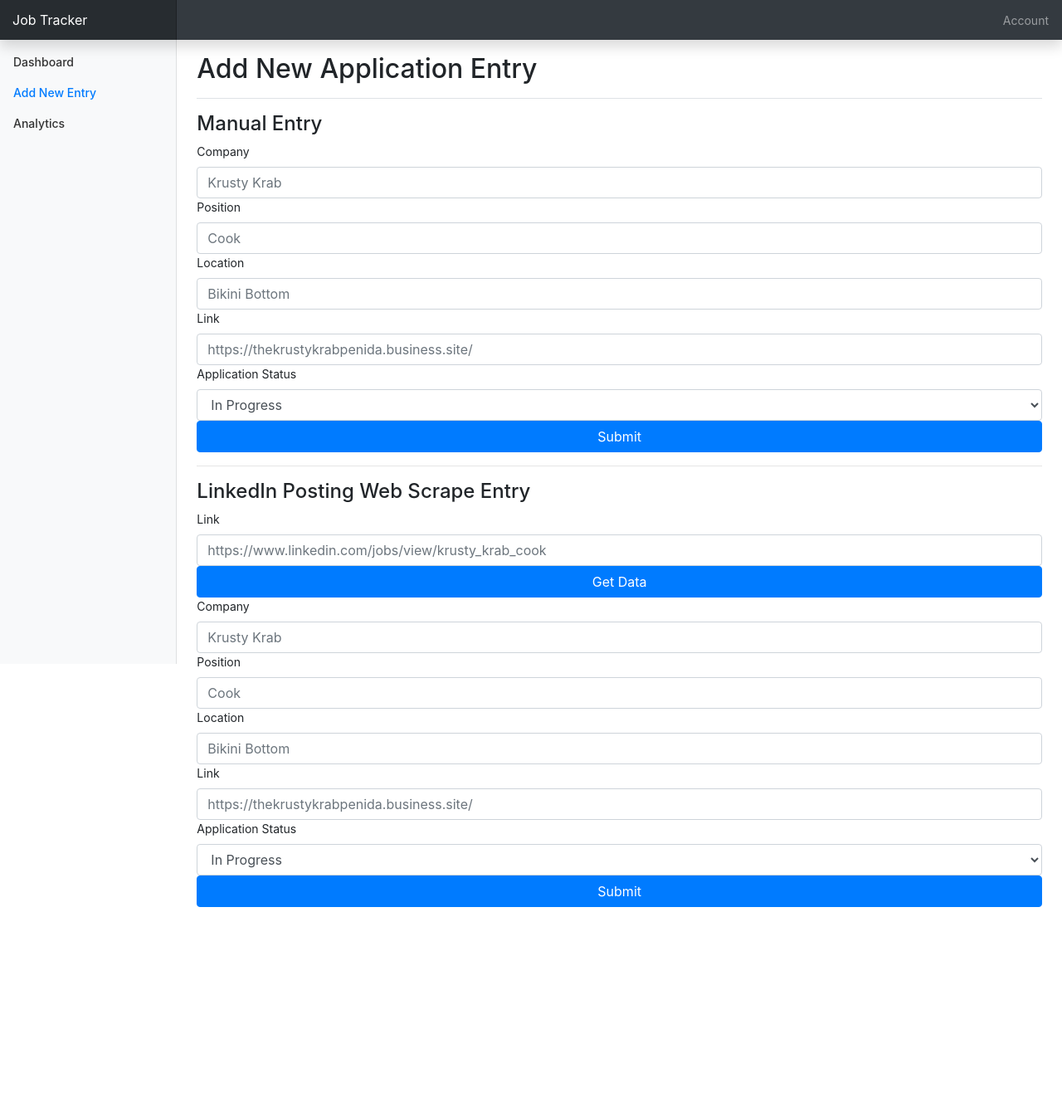
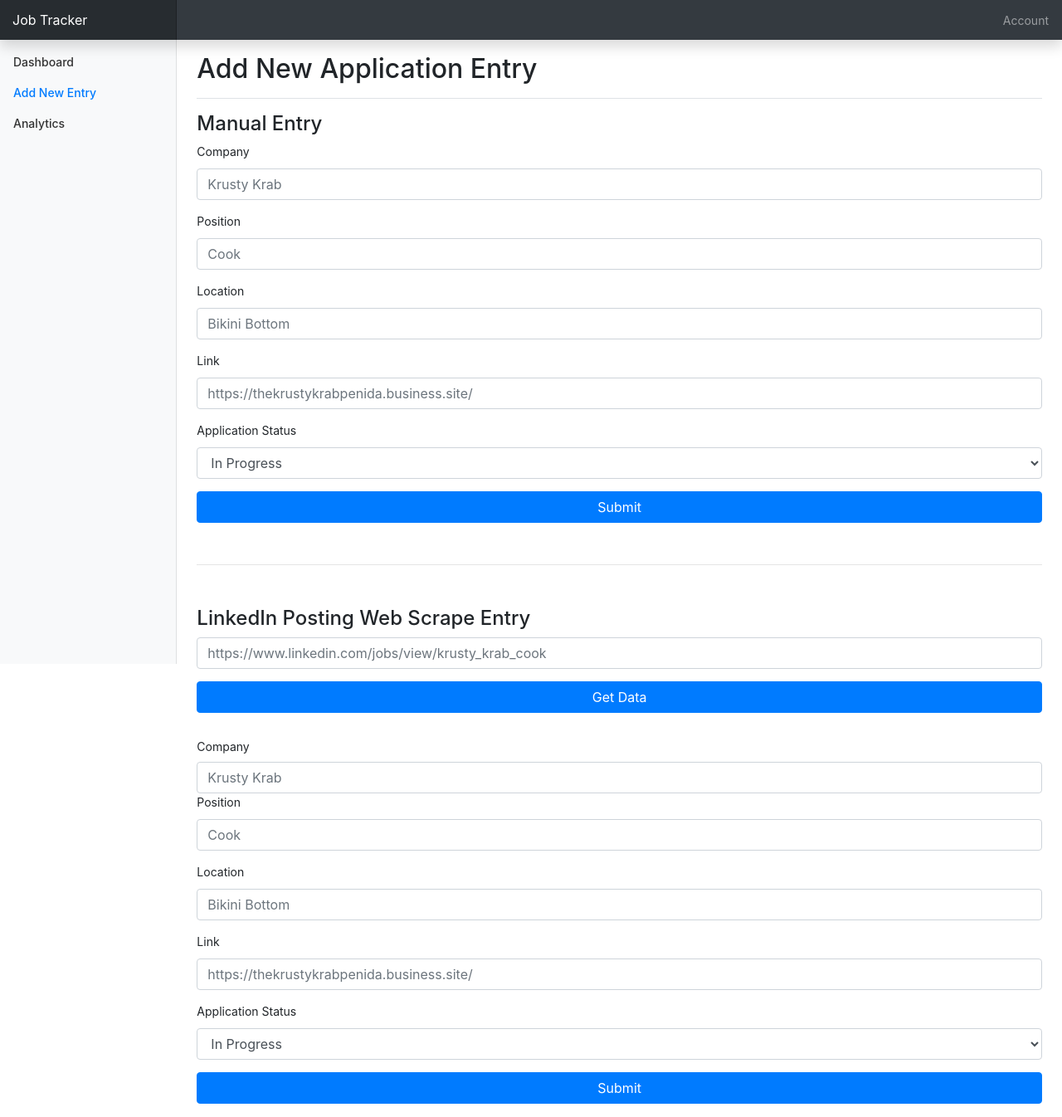
Before and after one commit to leungtw/hackcu_vi, a Flask app: page /add in a window 1280 px wide. Shown: the whole page at 83% size. Before the commit the page ends 1093 px from the top, so only its background shows below. Run offline with Flask 2, Linux system fonts and the light colour scheme; some libraries are stand-ins or nearby versions.

Commit message:
add entry spacing

```diff
--- a/static/styles/dashboard.css
+++ b/static/styles/dashboard.css
@@ -104,3 +104,8 @@ body {
   border-color: transparent;
   box-shadow: 0 0 0 3px rgba(255, 255, 255, .25);
 }
+
+.form-spacing {
+  margin-top:2px;
+  margin-bottom:15px;
+}
--- a/templates/add.html
+++ b/templates/add.html
@@ -72,19 +72,19 @@
           <form action="/submit" method="POST">
 
             <label for="company">Company</label>
-            <input type="text" class="form-control" id="company" name="company" placeholder="Krusty Krab">
+            <input type="text" class="form-control form-spacing" id="company" name="company" placeholder="Krusty Krab">
 
             <label for="position">Position</label>
-            <input type="text" class="form-control" id="position" name="position" placeholder="Cook">
+            <input type="text" class="form-control form-spacing" id="position" name="position" placeholder="Cook">
 
             <label for="location">Location</label>
-            <input type="text" class="form-control" id="location" name="location" placeholder="Bikini Bottom">
+            <input type="text" class="form-control form-spacing" id="location" name="location" placeholder="Bikini Bottom">
 
             <label for="link">Link</label>
-            <input type="text" class="form-control" id="link" name="link" placeholder="https://thekrustykrabpenida.business.site/">
+            <input type="text" class="form-control form-spacing" id="link" name="link" placeholder="https://thekrustykrabpenida.business.site/">
 
             <label for="status">Application Status</label>
-            <select class="form-control" name="submitted">
+            <select class="form-control form-spacing" name="submitted">
               <option>In Progress</option>
               <option>Submitted</option>
               <option>Interview</option>
@@ -94,18 +94,17 @@
               <option>Offer</option>
             </select>
 
-            <input type="submit" class="btn btn-primary btn-block" name="submit" value="Submit"></input>
+            <input type="submit" class="btn btn-primary btn-block" name="submit" value="Submit" style="margin-bottom:50px;"></input>
           </form>
           </div>
 
           <hr>
 
-          <h4>LinkedIn Posting Web Scrape Entry</h4>
+          <h4 style="margin-top:50px;">LinkedIn Posting Web Scrape Entry</h4>
           <div class="form-group">
           <form action="/scrape_linkedin" method="POST">
-            <label for="link">Link</label>
-            <input type="text" class="form-control" id="link" name="link" placeholder="https://www.linkedin.com/jobs/view/krusty_krab_cook">
-            <input type="submit" class="btn btn-primary btn-block" name="submit" value="Get Data"></input>
+            <input type="text" class="form-control form-spacing" id="link" name="link" placeholder="https://www.linkedin.com/jobs/view/krusty_krab_cook">
+            <input type="submit" class="btn btn-primary btn-block" name="submit" value="Get Data" style="margin-bottom:30px;"></input>
           </form>
 
           <form action="/submit" method="POST">
@@ -113,16 +112,16 @@
             <input type="text" class="form-control" id="s_company" name="company" placeholder="Krusty Krab" value="{{ information['company'] }}">
 
             <label for="position">Position</label>
-            <input type="text" class="form-control" id="s_position" name="position" placeholder="Cook" value="{{ information['position'] }}">
+            <input type="text" class="form-control form-spacing" id="s_position" name="position" placeholder="Cook" value="{{ information['position'] }}">
 
             <label for="location">Location</label>
-            <input type="text" class="form-control" id="s_location" name="location" placeholder="Bikini Bottom" value="{{ information['location'] }}">
+            <input type="text" class="form-control form-spacing" id="s_location" name="location" placeholder="Bikini Bottom" value="{{ information['location'] }}">
 
             <label for="link">Link</label>
-            <input type="text" class="form-control" id="s_link" name="link" placeholder="https://thekrustykrabpenida.business.site/" value="{{ information['link'] }}">
+            <input type="text" class="form-control form-spacing" id="s_link" name="link" placeholder="https://thekrustykrabpenida.business.site/" value="{{ information['link'] }}">
 
             <label for="status">Application Status</label>
-            <select class="form-control" name="submitted">
+            <select class="form-control form-spacing" name="submitted">
               <option>In Progress</option>
               <option>Submitted</option>
               <option>Interview</option>
```
